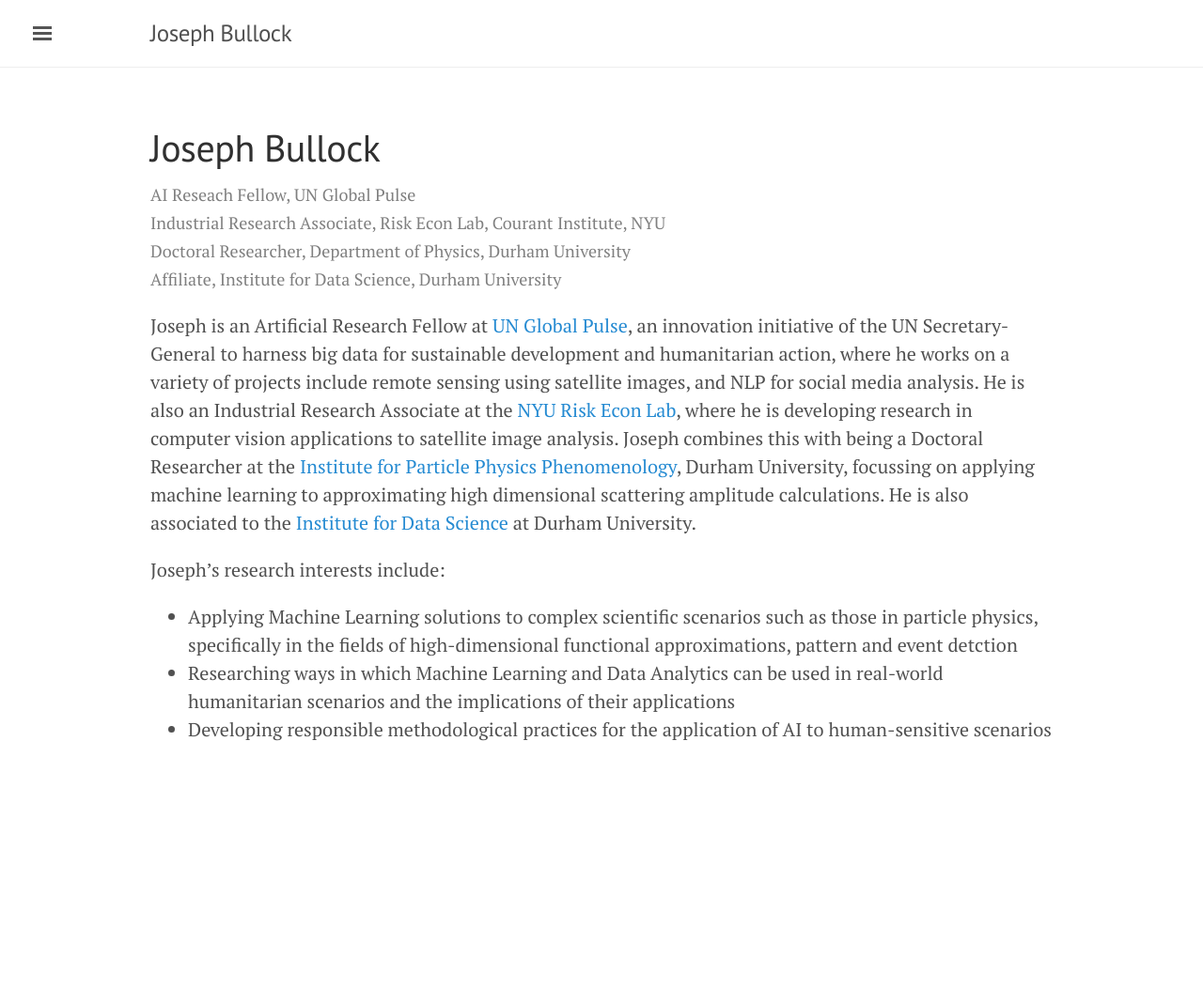
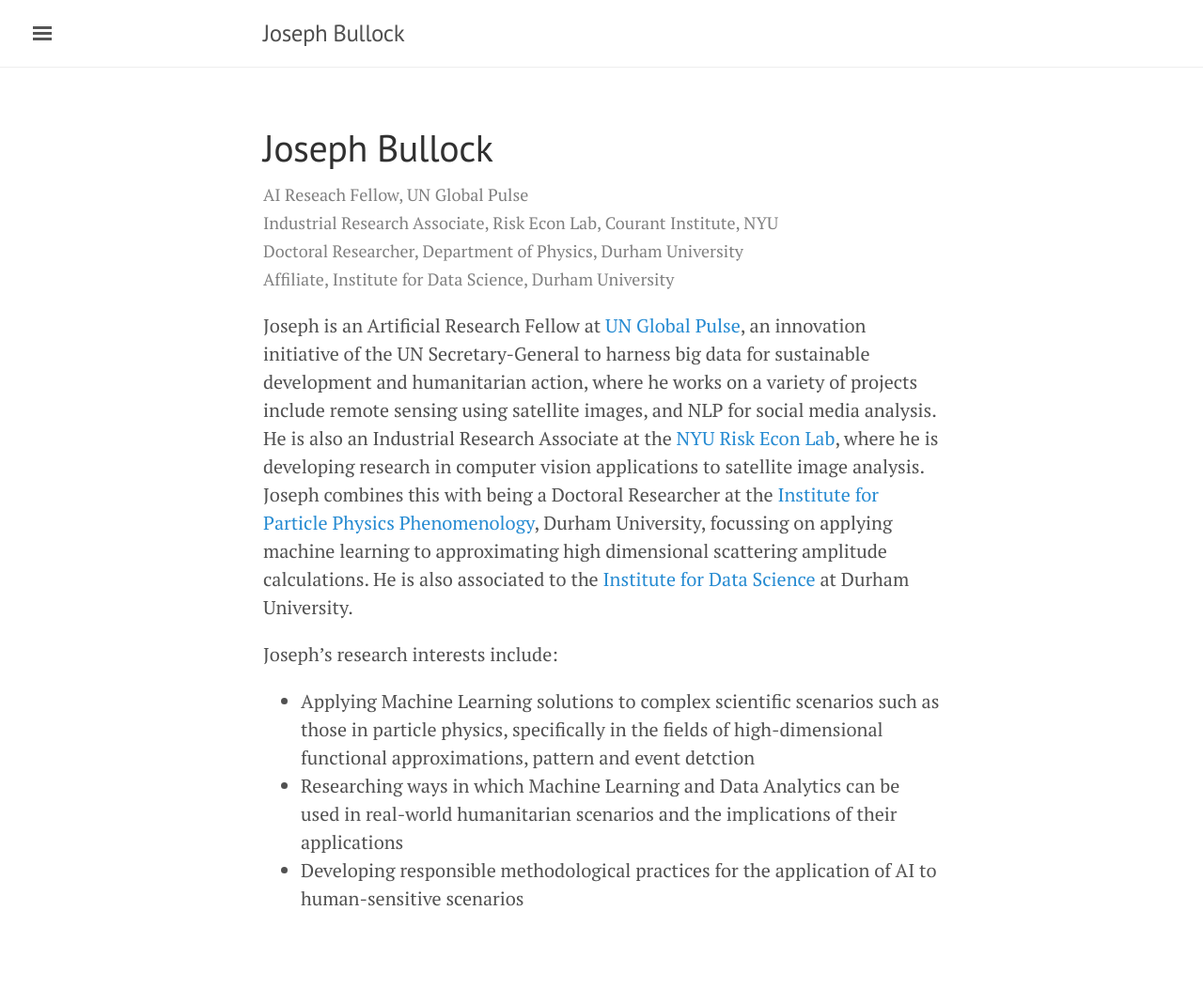
Before and after one commit to JosephPB/josephpb.github.io, a Jekyll site: the page built from index.html, in a window 1280 px wide. Shown: the whole page at 94% size. Built offline with Jekyll 4.4.1, drawn with Linux system fonts in a browser that asks for light colours; the list of posts is cut into pages by our own code; before the commit the page ends 900 px from its top, so only the background shows below that.

Commit message:
try page changes

```diff
--- a/public/css/lanyon.css
+++ b/public/css/lanyon.css
@@ -73,16 +73,16 @@
  */
 
 .container {
-  max-width: 50rem; /*28rem*/
+  max-width: 28rem; /*50rem*/
 }
-@media (min-width: 50em) { /*38em*/
+@media (min-width: 38em) { /*50em*/
   .container {
-    max-width: 50rem; /*32rem*/
+    max-width: 32rem; /*50rem*/
   }
 }
-@media (min-width: 80em) { /*56em*/
+@media (min-width: 56em) { /*80em*/
   .container {
-    max-width: 50rem; /*38rem*/
+    max-width: 38rem; /*50rem*/
   }
 }
 
```
